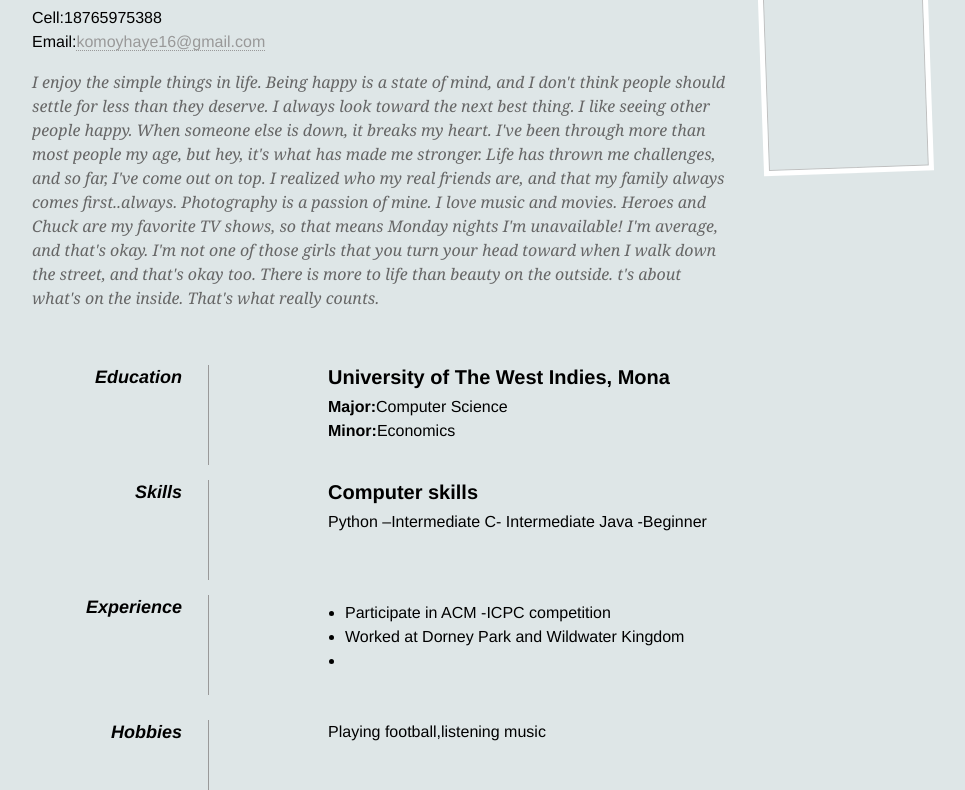
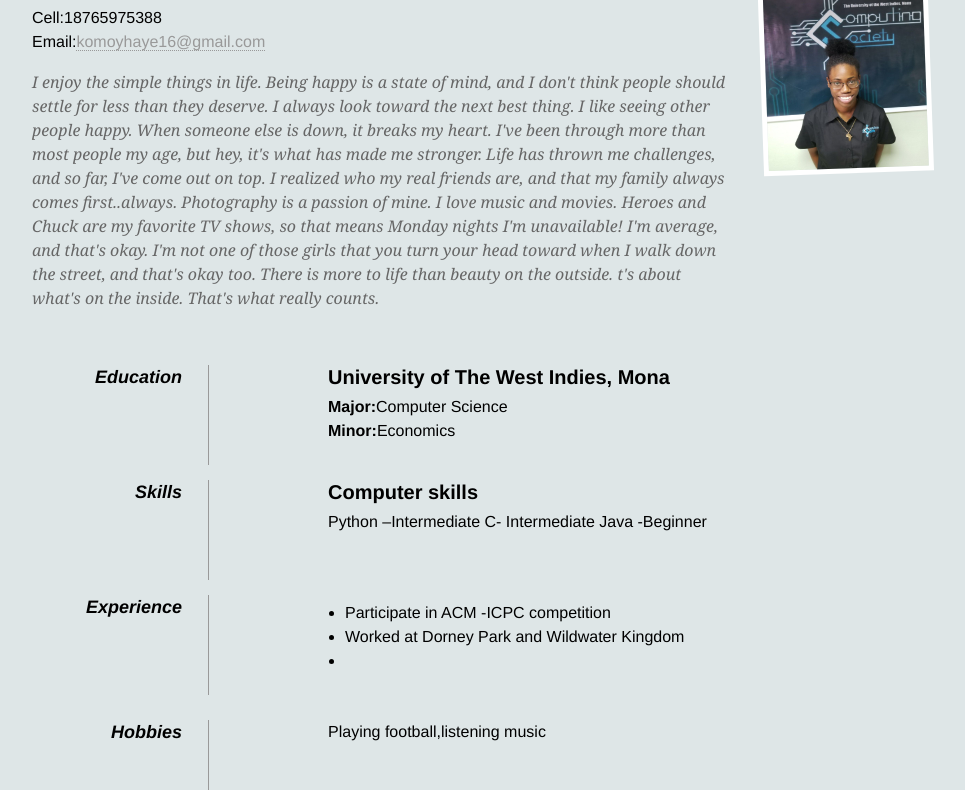
Before and after one commit to komoy/komoy.github.io, a plain HTML site: page index.html in a window 1280 px wide. Shown: the part 89-879 px from the top of the page, without its empty margins (160-1125 px from the left). Drawn offline with Linux system fonts and the light colour scheme.

Commit message:
Update index.html

```diff
--- a/index.html
+++ b/index.html
@@ -7,7 +7,7 @@
         <div id="body">
         <h1>KOMOY HAYE</h1>
         <div class="pic">
-            <IMG SRC="/C:/Users/komoy haye/Pictures/IMG-P.jpg" id="image">
+            <IMG SRC="IMG-P.jpg" id="image">
         </div>
         <p>Cell:18765975388 <br/>
            Email:<a href="mailto:komoyhaye16@gmail.com">komoyhaye16@gmail.com</a><br/>
```
